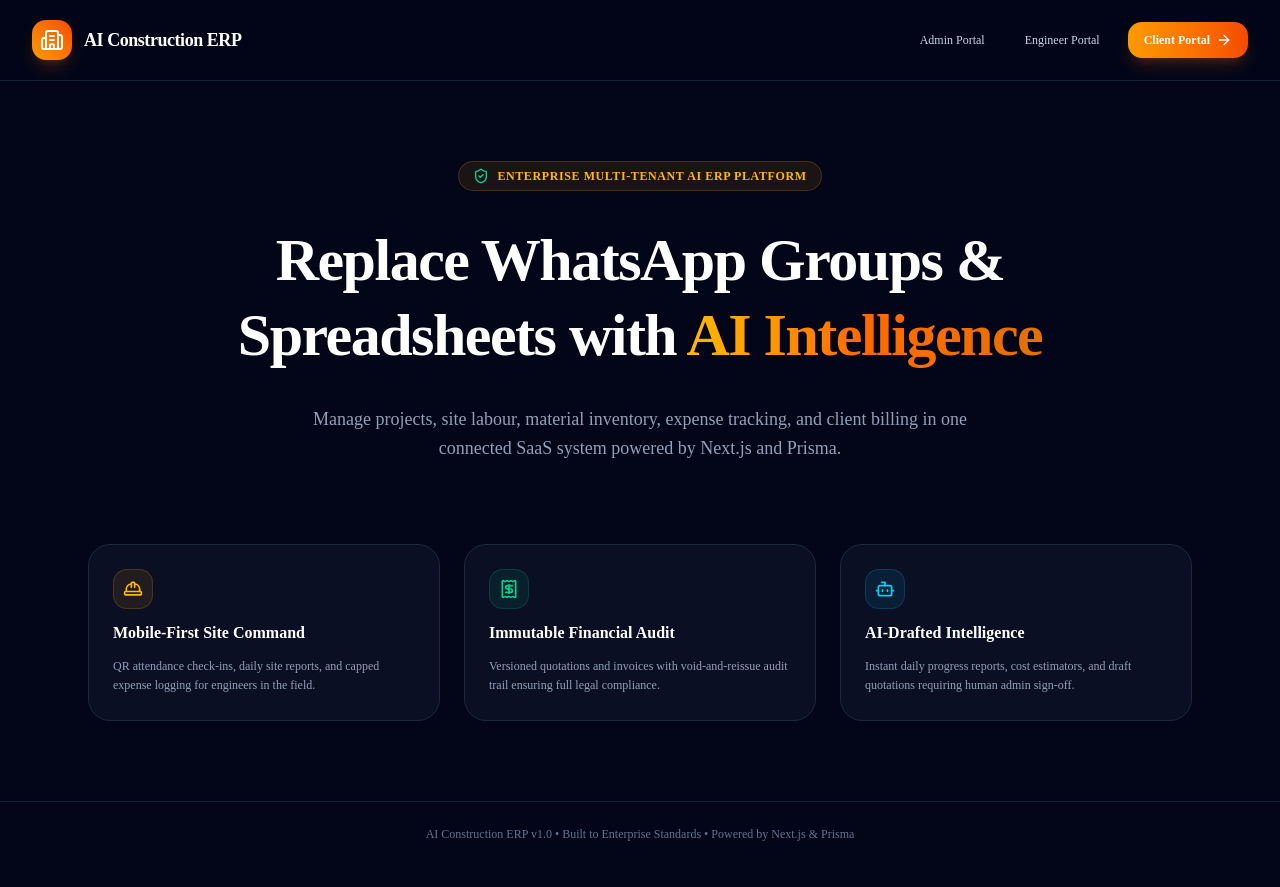
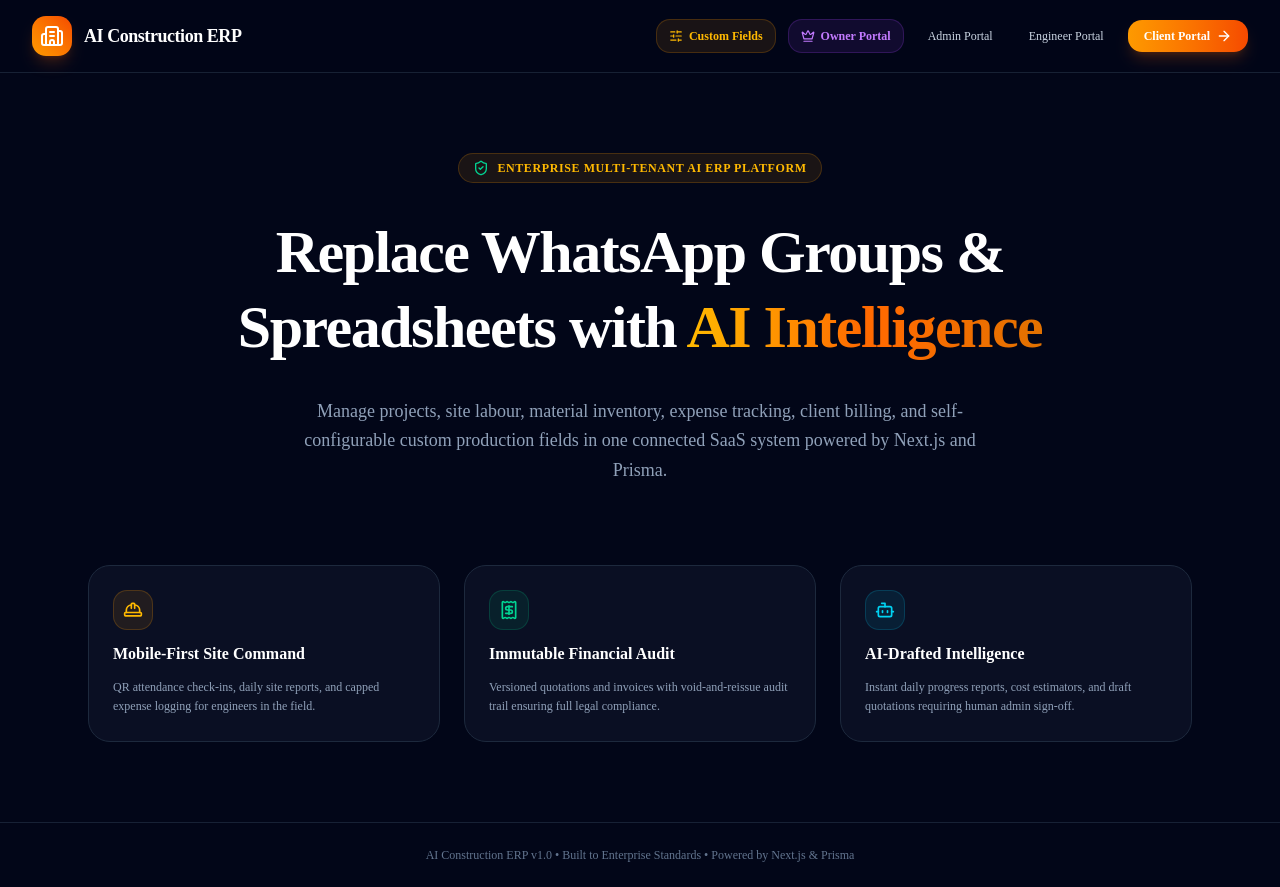
Before and after one commit to SidraRaza/ai-construction-erp, a Next.js app in the folder frontend/: page / in a window 1280 px wide. Before the commit the page ends 866 px from the top, so only its background shows below. Built offline with nearby package versions, Linux system fonts and the light colour scheme.

Commit message:
feat: add Custom Production Fields and Owner Portal links to home page header bar on http://localhost:3000/

```diff
--- a/frontend/app/page.tsx
+++ b/frontend/app/page.tsx
@@ -1,33 +1,50 @@
 import Link from "next/link";
-import { Building2, ArrowRight, ShieldCheck, HardHat, Receipt, Bot } from "lucide-react";
+import { Building2, ArrowRight, ShieldCheck, HardHat, Receipt, Bot, SlidersHorizontal, Crown } from "lucide-react";
 
 export default function Home() {
   return (
     <div className="min-h-screen bg-slate-950 text-slate-100 font-sans flex flex-col justify-between">
       {/* Navigation Bar */}
-      <nav className="border-b border-slate-800/80 px-8 py-5 flex items-center justify-between backdrop-blur-md bg-slate-950/80 sticky top-0 z-50">
+      <nav className="border-b border-slate-800/80 px-4 sm:px-8 py-4 flex items-center justify-between backdrop-blur-md bg-slate-950/80 sticky top-0 z-50">
         <div className="flex items-center gap-3">
           <div className="w-10 h-10 rounded-xl bg-gradient-to-tr from-amber-500 to-orange-600 flex items-center justify-center text-white font-bold shadow-lg shadow-orange-500/20">
             <Building2 className="w-6 h-6" />
           </div>
           <span className="text-lg font-bold text-white tracking-tight">AI Construction ERP</span>
         </div>
-        <div className="flex items-center gap-4">
+
+        <div className="flex items-center gap-2 sm:gap-3 flex-wrap">
+          <Link
+            href="/admin/custom-fields"
+            className="text-xs font-bold text-amber-400 bg-amber-500/10 border border-amber-500/20 hover:bg-amber-500/20 px-3 py-2 rounded-xl transition-all flex items-center gap-1.5"
+          >
+            <SlidersHorizontal className="w-3.5 h-3.5" /> Custom Fields
+          </Link>
+
+          <Link
+            href="/admin/super-admin"
+            className="text-xs font-bold text-purple-400 bg-purple-500/10 border border-purple-500/20 hover:bg-purple-500/20 px-3 py-2 rounded-xl transition-all flex items-center gap-1.5"
+          >
+            <Crown className="w-3.5 h-3.5" /> Owner Portal
+          </Link>
+
           <Link
             href="/admin/dashboard"
             className="text-xs font-medium text-slate-300 hover:text-white px-3 py-2 rounded-xl transition-all"
           >
             Admin Portal
           </Link>
+
           <Link
             href="/engineer/dashboard"
-            className="text-xs font-medium text-slate-300 hover:text-white px-3 py-2 rounded-xl transition-all"
+            className="text-xs font-medium text-slate-300 hover:text-white px-3 py-2 rounded-xl transition-all hidden sm:block"
           >
             Engineer Portal
           </Link>
+
           <Link
             href="/client/dashboard"
-            className="text-xs font-semibold px-4 py-2.5 rounded-xl bg-gradient-to-r from-amber-500 to-orange-600 text-white shadow-lg shadow-orange-500/20 hover:brightness-110 transition-all flex items-center gap-1.5"
+            className="text-xs font-semibold px-4 py-2 rounded-xl bg-gradient-to-r from-amber-500 to-orange-600 text-white shadow-lg shadow-orange-500/20 hover:brightness-110 transition-all flex items-center gap-1.5"
           >
             Client Portal <ArrowRight className="w-4 h-4" />
           </Link>
@@ -45,7 +62,7 @@
         </h1>
 
         <p className="text-base sm:text-lg text-slate-400 max-w-2xl leading-relaxed">
-          Manage projects, site labour, material inventory, expense tracking, and client billing in one connected SaaS system powered by Next.js and Prisma.
+          Manage projects, site labour, material inventory, expense tracking, client billing, and self-configurable custom production fields in one connected SaaS system powered by Next.js and Prisma.
         </p>
 
         {/* Feature Highlights Grid */}
```
